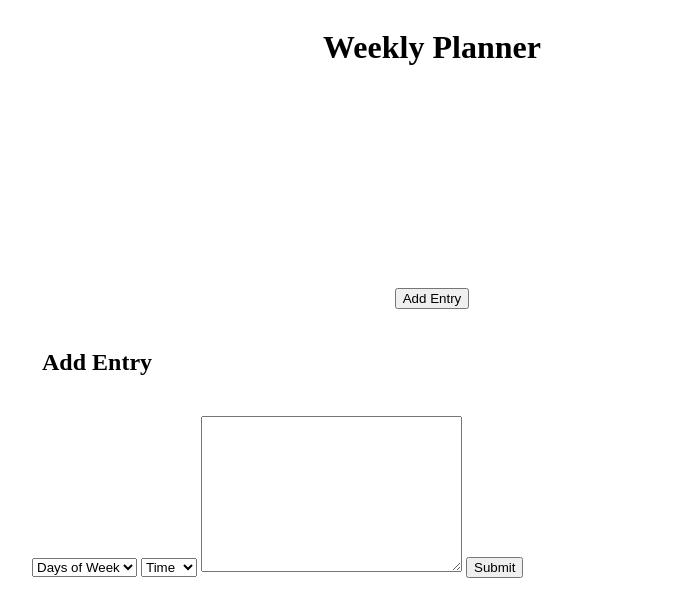
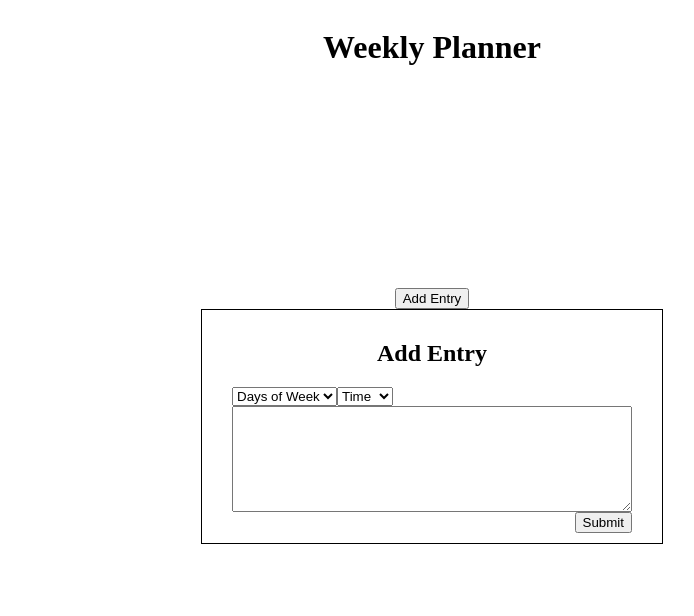
Before and after one commit to RobACurtis/week-planner, a website: page index.html in a window 1280 px wide. Shown: the whole page, without its empty margins (208-902 px from the left). Drawn offline with Linux system fonts and the light colour scheme.

Commit message:
in progress style

```diff
--- a/index.html
+++ b/index.html
@@ -1,11 +1,13 @@
 <!DOCTYPE html>
 <html lang="en">
+
 <head>
   <meta charset="UTF-8">
   <meta name="viewport" content="width=device-width, initial-scale=1.0">
   <title>Week Planner</title>
   <link rel="stylesheet" href="styles.css">
 </head>
+
 <body>
   <div class="container">
     <div class="row">
@@ -22,14 +24,15 @@
     </div>
 
     <div class="row">
+      <div class="column-full center">
+        <div class="popup margin-popup">
+          <div class="pop-up-header center">
             <div class="column-full">
-        <div class="popup">
-          <div class="pop-up-header">
-            <div class="column-full">
-              <h2>Add Entry</h2>
+              <h2 class="margin-none">Add Entry</h2>
             </div>
           </div>
-          <div class="popup-body">
+          <div class="column-full">
+            <div class="popup-body flex-start">
               <select name="day-of-week" id="day-of-week">
                 <option value="">Days of Week</option>
                 <option value="sunday">Sunday</option>
@@ -68,13 +71,19 @@
                 <option value="23">23:00</option>
                 <option value="24">24:00</option>
               </select>
-            <textarea name="description" id="description" cols="30" rows="10"></textarea>
+            </div>
+          </div>
+          <div class="column-full center">
+            <textarea class="text-area" name="description" id="description"></textarea>
+          </div>
+          <div class="column-full flex-end">
             <button type="submit">Submit</button>
           </div>
         </div>
       </div>
     </div>
-
+  </div>
   <script src="main.js"></script>
 </body>
+
 </html>
--- a/styles.css
+++ b/styles.css
@@ -27,3 +27,42 @@
   justify-content: center;
   padding: 20px 10px;
 }
+
+.popup {
+  border: 1px solid black;
+  width: 400px;
+}
+
+.hidden {
+  display: none;
+}
+
+.center {
+  display: flex;
+  justify-content: center;
+  text-align: center;
+}
+
+.flex-end {
+  display: flex;
+  justify-content: flex-end;
+  text-align: center;
+}
+
+.flex-start {
+  display: flex;
+  justify-content: flex-start;
+}
+
+.margin-popup {
+  padding: 10px 30px;
+}
+
+.margin-none {
+  margin: 0;
+}
+
+.text-area {
+  width: 100%;
+  height: 100px;
+}
```
Lines whose indentation alone changed are shown as unchanged.
